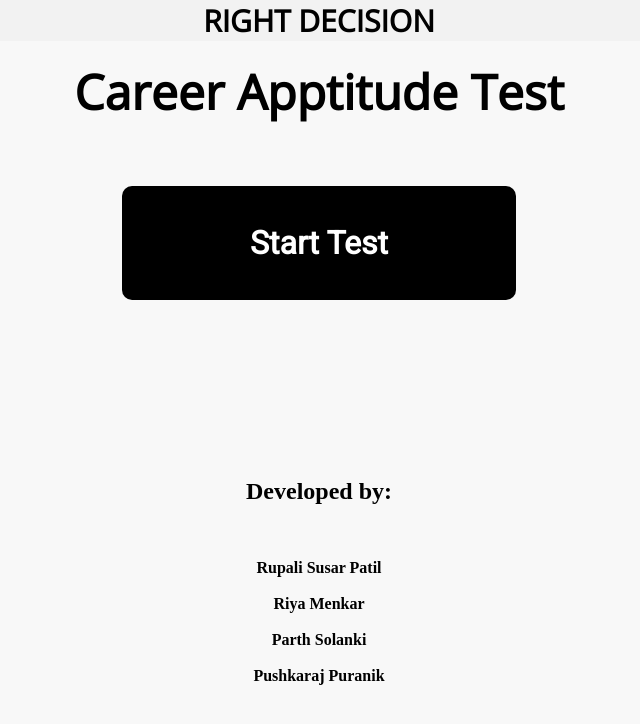
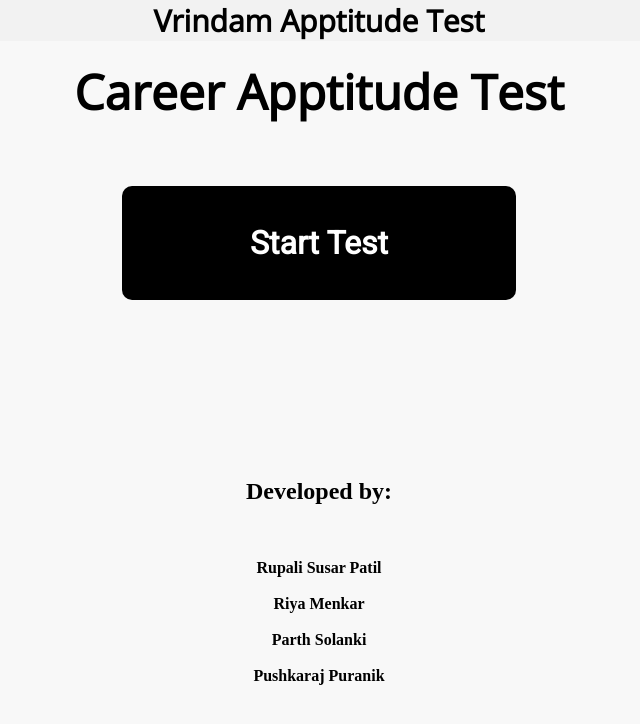
Before and after one commit to Thorrfinn/Career-councelling, a plain HTML site: page index2.html in a window 1280 px wide. Shown: the whole page, without its empty margins (321-961 px from the left). Drawn offline with nearby package versions, Linux system fonts and the light colour scheme.

Commit message:
Update index2.html

```diff
--- a/index2.html
+++ b/index2.html
@@ -4,7 +4,7 @@
     <meta charset="UTF-8">
     <meta name="viewport" content="width=device-width, initial-scale=1.0">
     <meta http-equiv="X-UA-Compatible" content="ie=edge">
-    <title>Document</title>
+    <title>PBL</title>
 
     <script src="js/angular.min.js"></script>
     <script src="js/angular-route.min.js"></script>
@@ -16,7 +16,7 @@
 <body ng-app="app" style="background-color: rgb(248, 248, 248)" id="app">
 
 
-    <h2 id="top">RIGHT DECISION</h2>
+    <h2 id="top">Vrindam Apptitude Test</h2>
 
     <br>
 
```
